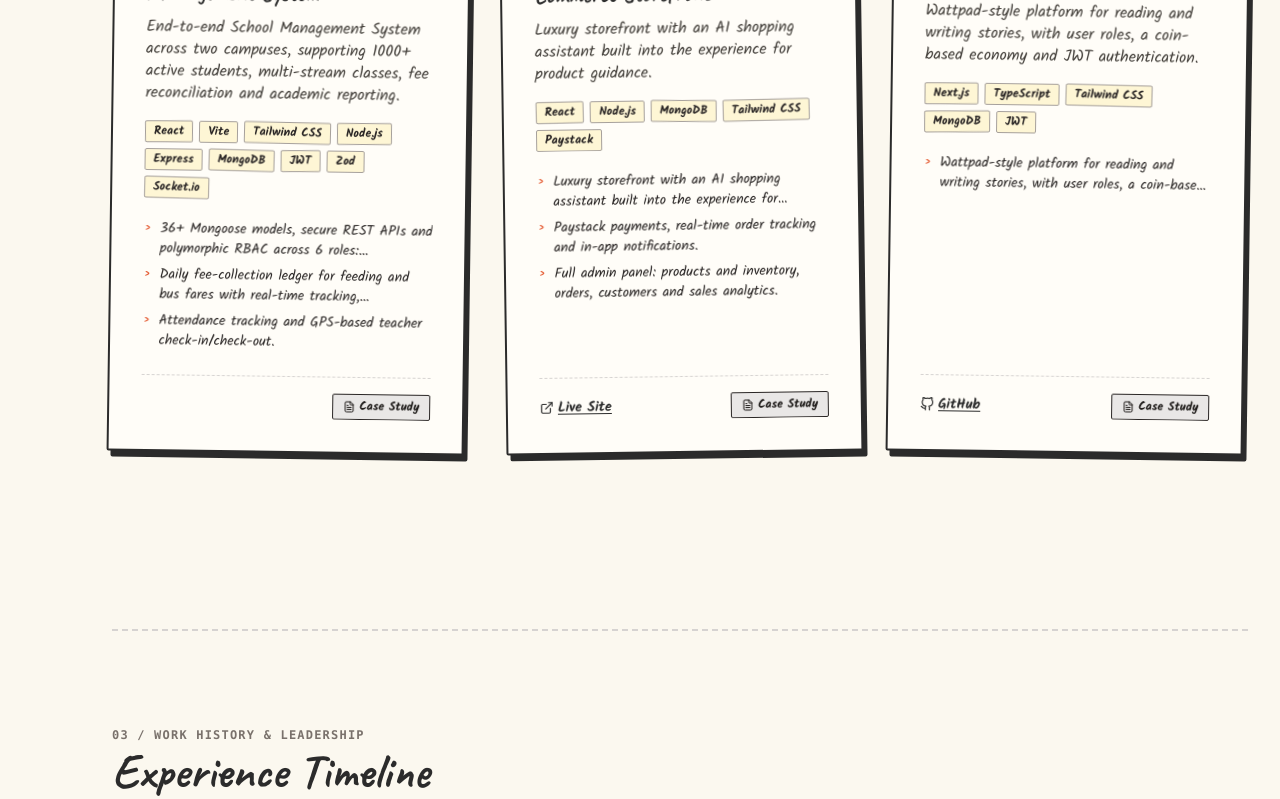
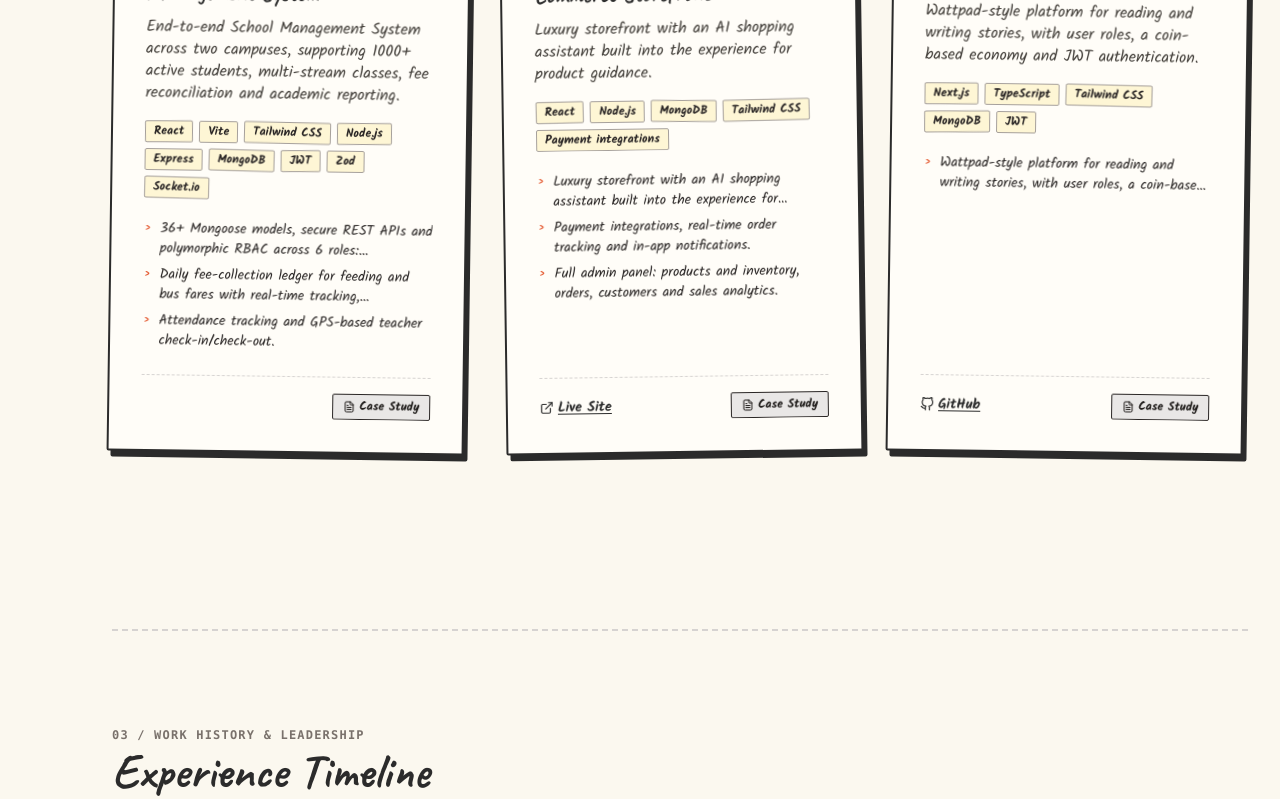
Before and after one commit to hmfareed/Portfolio-Revamp, a Next.js app: page / in a window 1280 px wide. Shown: the part 3500-4299 px from the top of the page. Built offline with nearby package versions, Linux system fonts and the light colour scheme.

Commit message:
content: generalize Paystack to Payment integrations across projects, hero, skills, and resume

```diff
--- a/src/app/layout.tsx
+++ b/src/app/layout.tsx
@@ -27,13 +27,13 @@ export const metadata: Metadata = {
   metadataBase: new URL('https://mohammedfareed.dev'),
   title: 'Mohammed Fareed — Full-Stack Developer | Portfolio',
   description:
-    'Full-stack engineer architecting scalable web applications, robust APIs, and production-ready digital products. Next.js, React, TypeScript, Node.js, MongoDB, PostgreSQL, Paystack, and AI.',
+    'Full-stack engineer architecting scalable web applications, robust APIs, and production-ready digital products. Next.js, React, TypeScript, Node.js, MongoDB, PostgreSQL, Payment integrations, and AI.',
   keywords: [
     'Mohammed Fareed',
     'Mohammed Fareed Mandeeya Haruna',
     'Full-Stack Developer Ghana',
     'Next.js Developer Tamale',
-    'Paystack integration',
+    'Payment integrations',
     'Tamale developer',
     'Ghanaian web developer',
     'Klyro founder',
@@ -51,7 +51,7 @@ export const metadata: Metadata = {
     url: 'https://mohammedfareed.dev',
     title: 'Mohammed Fareed — Full-Stack Developer Portfolio',
     description:
-      'Full-stack engineer architecting scalable web applications, robust APIs, and production-ready digital products. Next.js, React, TypeScript, Node.js, Paystack, and AI.',
+      'Full-stack engineer architecting scalable web applications, robust APIs, and production-ready digital products. Next.js, React, TypeScript, Node.js, Payment integrations, and AI.',
     siteName: 'Mohammed Fareed Portfolio',
     images: [
       {
--- a/src/content/hero.ts
+++ b/src/content/hero.ts
@@ -3,7 +3,7 @@ import { HeroData } from './types';
 export const heroContent: HeroData = {
   name: "Mohammed Fareed Mandeeya Haruna",
   headline: "Full-stack engineer architecting scalable web applications, robust APIs, and production-ready digital products.",
-  subline: "I design, build and ship production apps end to end: Next.js, React, TypeScript, Node.js, MongoDB and PostgreSQL, with Paystack, WhatsApp/SMS and AI built in.",
+  subline: "I design, build and ship production apps end to end: Next.js, React, TypeScript, Node.js, MongoDB and PostgreSQL, with Payment integrations, WhatsApp/SMS and AI built in.",
   buttons: {
     projects: "View projects",
     resume: "Download resume",
--- a/src/content/projects.ts
+++ b/src/content/projects.ts
@@ -41,7 +41,7 @@ export const projectsContent: Project[] = [
       "TypeScript",
       "MongoDB",
       "Cloudinary",
-      "Paystack",
+      "Payment integrations",
       "Tailwind CSS",
       "Vercel"
     ],
@@ -51,7 +51,7 @@ export const projectsContent: Project[] = [
       "Full e-commerce platform for a water delivery business, with multiple brands and pack quantities.",
       "Admin panel for products, orders and business settings.",
       "One-click GPS location capture at checkout that auto-fills delivery details.",
-      "Direct WhatsApp ordering plus Paystack payments.",
+      "Direct WhatsApp ordering plus Payment integrations.",
       "Yango door delivery and self-pickup options.",
       "Customer-facing AI chatbot that recommends products, answers questions, places orders and escalates to human agents.",
       "Separate admin AI assistant for order summaries, inventory checks, store settings and sales analytics."
@@ -77,7 +77,7 @@ export const projectsContent: Project[] = [
       "JWT",
       "Vercel",
       "Cloudinary",
-      "Paystack"
+      "Payment integrations"
     ],
     categories: ["e-commerce"],
     featured: true,
@@ -86,7 +86,7 @@ export const projectsContent: Project[] = [
       "Real-time cart discount and wholesale pricing engine.",
       "Admin tools for vendor verification, subscription tiers, hub-based fulfilment oversight and financial/inventory dashboards.",
       "Secure vendor onboarding with document-review workflows and multi-role JWT auth.",
-      "Paystack subaccount/split payments for direct vendor payouts to Mobile Money.",
+      "Payment integrations with subaccounts and split payouts to Mobile Money.",
       "WCAG AA-compliant, dark-first responsive UI with custom skeleton loading states."
     ],
     links: {
@@ -142,13 +142,13 @@ export const projectsContent: Project[] = [
       "Node.js",
       "MongoDB",
       "Tailwind CSS",
-      "Paystack"
+      "Payment integrations"
     ],
     categories: ["e-commerce", "AI"],
     featured: false,
     features: [
       "Luxury storefront with an AI shopping assistant built into the experience for product guidance.",
-      "Paystack payments, real-time order tracking and in-app notifications.",
+      "Payment integrations, real-time order tracking and in-app notifications.",
       "Full admin panel: products and inventory, orders, customers and sales analytics."
     ],
     links: {
--- a/src/content/skills.ts
+++ b/src/content/skills.ts
@@ -66,7 +66,7 @@ export const skillsContent: SkillCategoryGroup[] = [
     id: "payments",
     title: "Payments & Integrations",
     skills: [
-      "Paystack (payments, subaccounts, split payments to Mobile Money)",
+      "Payment integrations (Paystack, Mobile Money, subaccounts, split payouts)",
       "Clerk (auth and subscriptions)",
       "Cloudinary (media)",
       "Nodemailer and Resend (email)",
--- a/src/themes/pencil/sections/HeroSection.tsx
+++ b/src/themes/pencil/sections/HeroSection.tsx
@@ -423,7 +423,7 @@ export const HeroSection: React.FC = () => {
             'Node.js',
             'MongoDB',
             'PostgreSQL',
-            'Paystack',
+            'Payment Integrations',
             'Tailwind CSS',
             'AI Integrations',
           ].map((tech, idx) => (
--- a/src/themes/pencil/sections/ResumeSection.tsx
+++ b/src/themes/pencil/sections/ResumeSection.tsx
@@ -94,7 +94,7 @@ export const ResumeSection: React.FC = () => {
               </li>
               <li className="flex items-center justify-center md:justify-start gap-2">
                 <CheckmarkDoodle className="w-4 h-4 text-emerald-700 shrink-0" />
-                <span>Production experience with Paystack, offline sync &amp; AI</span>
+                <span>Production experience with Payment integrations, offline sync &amp; AI</span>
               </li>
               <li className="flex items-center justify-center md:justify-start gap-2">
                 <CheckmarkDoodle className="w-4 h-4 text-emerald-700 shrink-0" />
```
